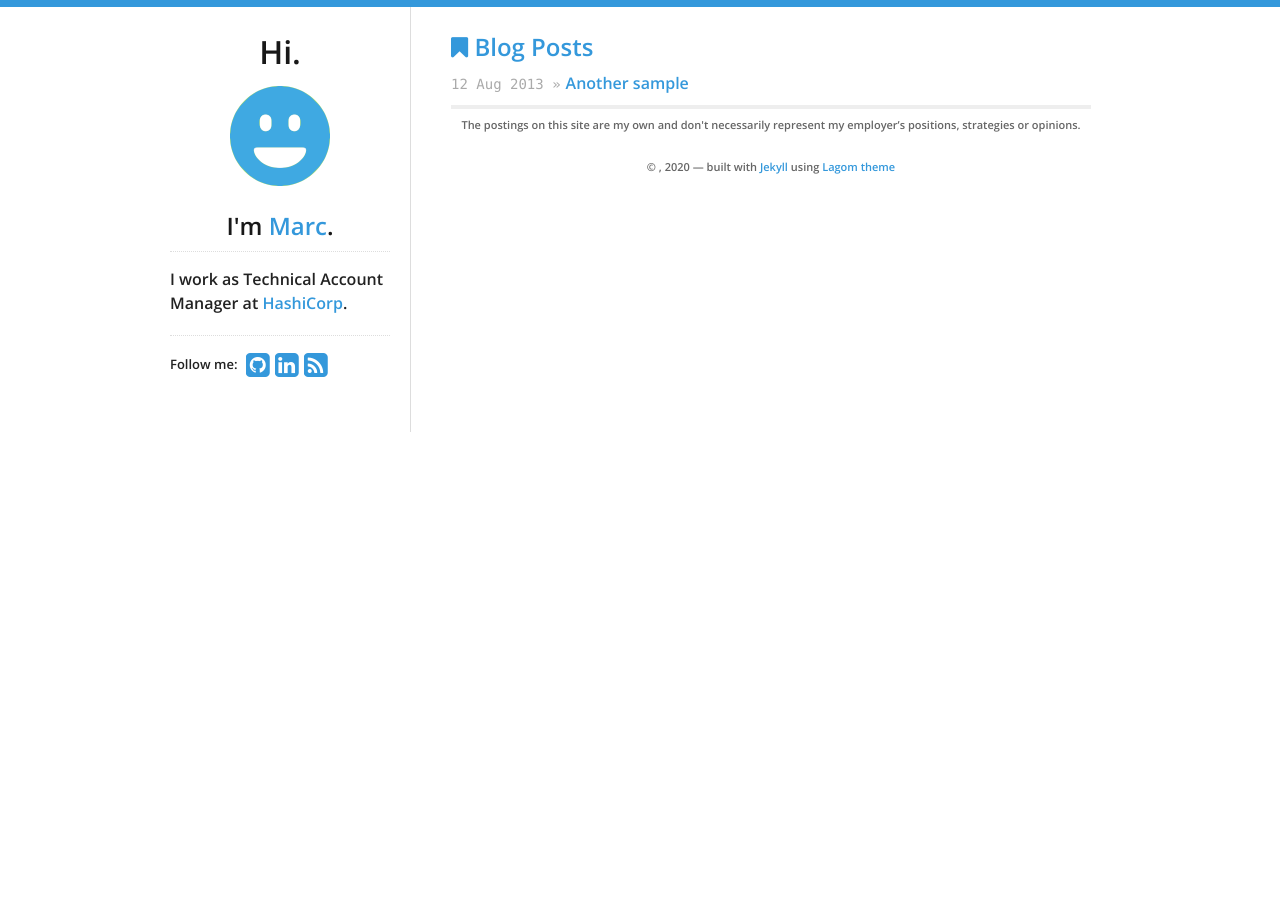
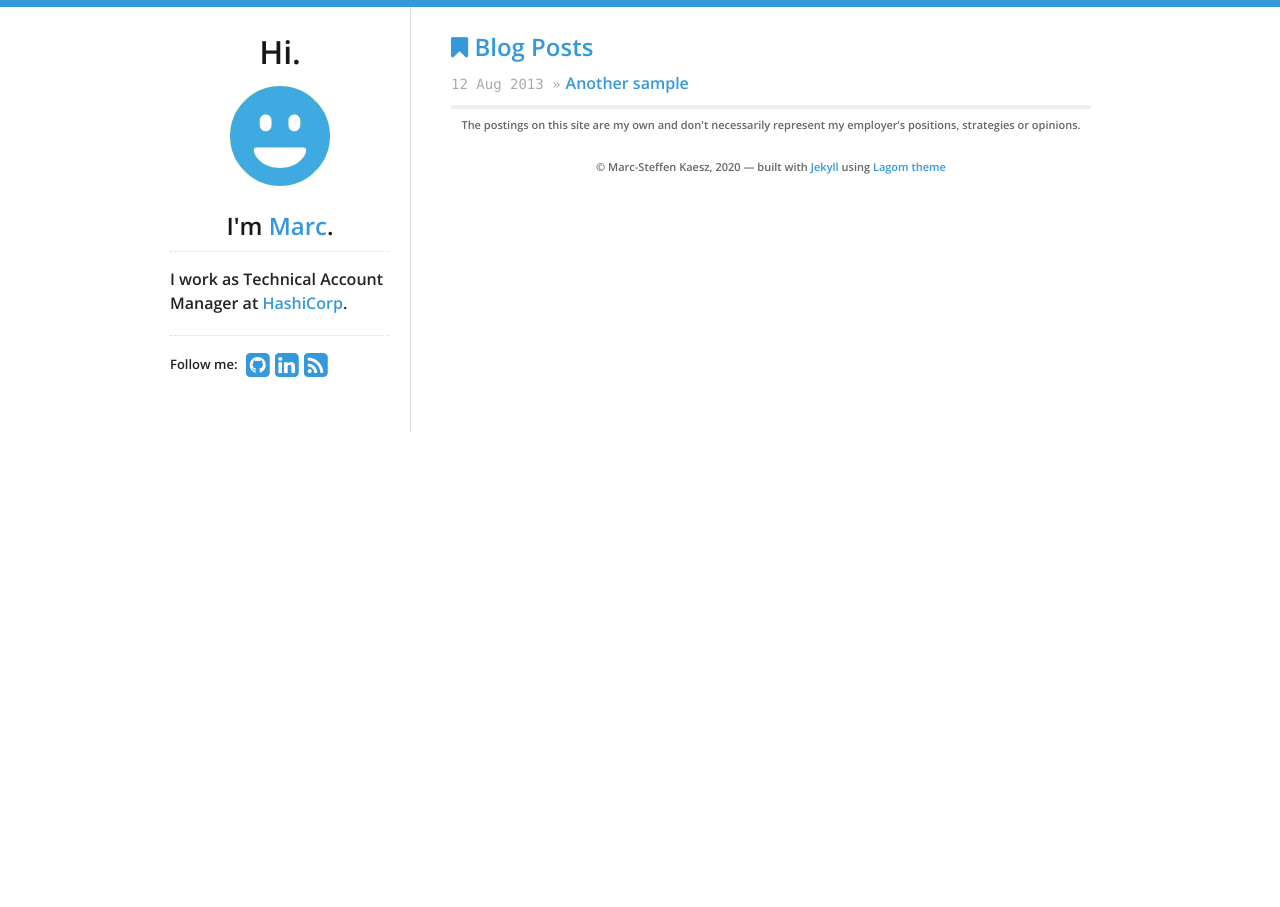
Before and after one commit to servicecontrol/servicecontrol.github.io, a Jekyll site: the page built from index.html, in a window 1280 px wide. Built offline with Jekyll 4.4.1, drawn with Linux system fonts in a browser that asks for light colours; nearby versions of some CDN libraries.

Commit message:
Update theme.yml

```diff
--- a/_data/theme.yml
+++ b/_data/theme.yml
@@ -20,6 +20,7 @@ social:
 
 # "Hi, I'm _______"
 name: Marc
+full_name: Marc-Steffen Kaesz
 email: mskaesz@googlemail.com
 tagline: "weak opinions, strongly held"
 
```
